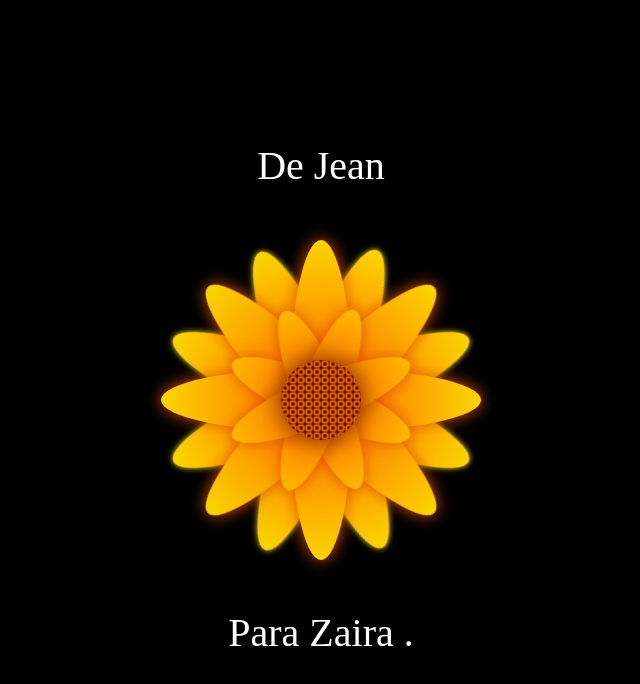
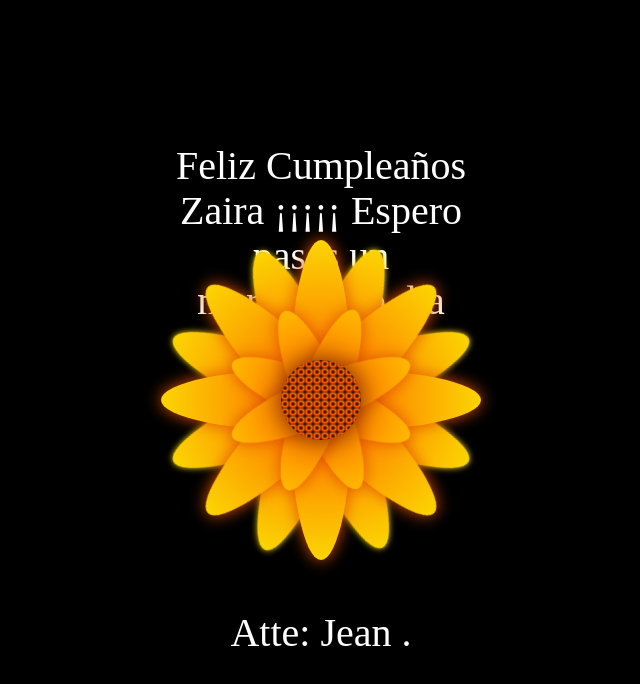
Before and after one commit to JeanCarloP/Zaira, a plain HTML site: page docs/index.html in a window 1280 px wide. Shown: the whole page, without its empty margins (319-959 px from the left). Drawn offline with Linux system fonts and the light colour scheme.

Commit message:
Update index.html

```diff
--- a/docs/index.html
+++ b/docs/index.html
@@ -10,7 +10,7 @@
 <body>
 
 <div class="flower">
-    <div class="text-above">De Jean</div>
+    <div class="text-above"> Feliz Cumpleaños Zaira ¡¡¡¡¡ Espero pases un maravilloso día </div>
     <div class="mid">
     </div>
     <div class="Petal1 p1">
@@ -37,7 +37,7 @@
     </div>
     <div class="Petal3 p4">
     </div>
-    <div class="text-below">Para Zaira . </div>
+    <div class="text-below">Atte: Jean . </div>
   </div>
 </body>
 </html>
```
